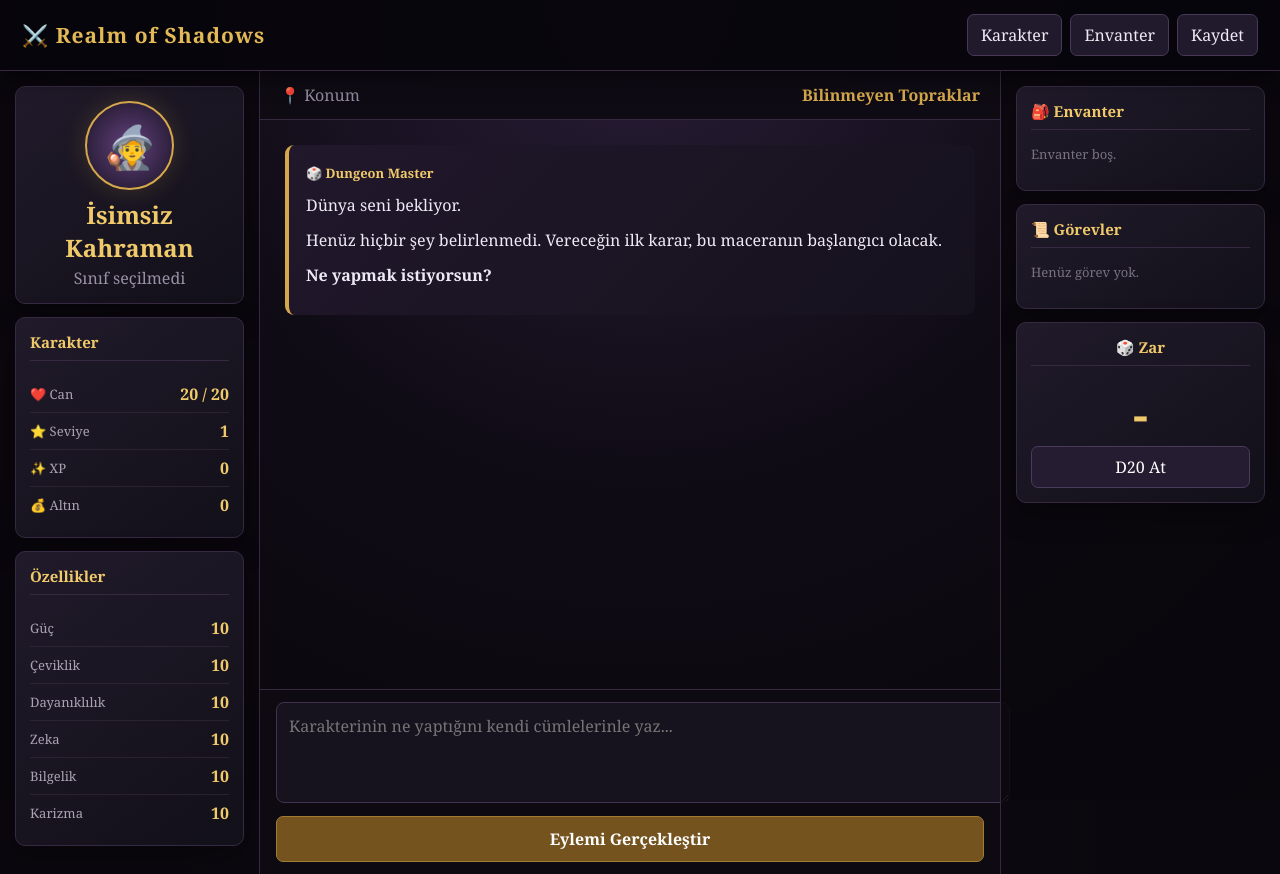
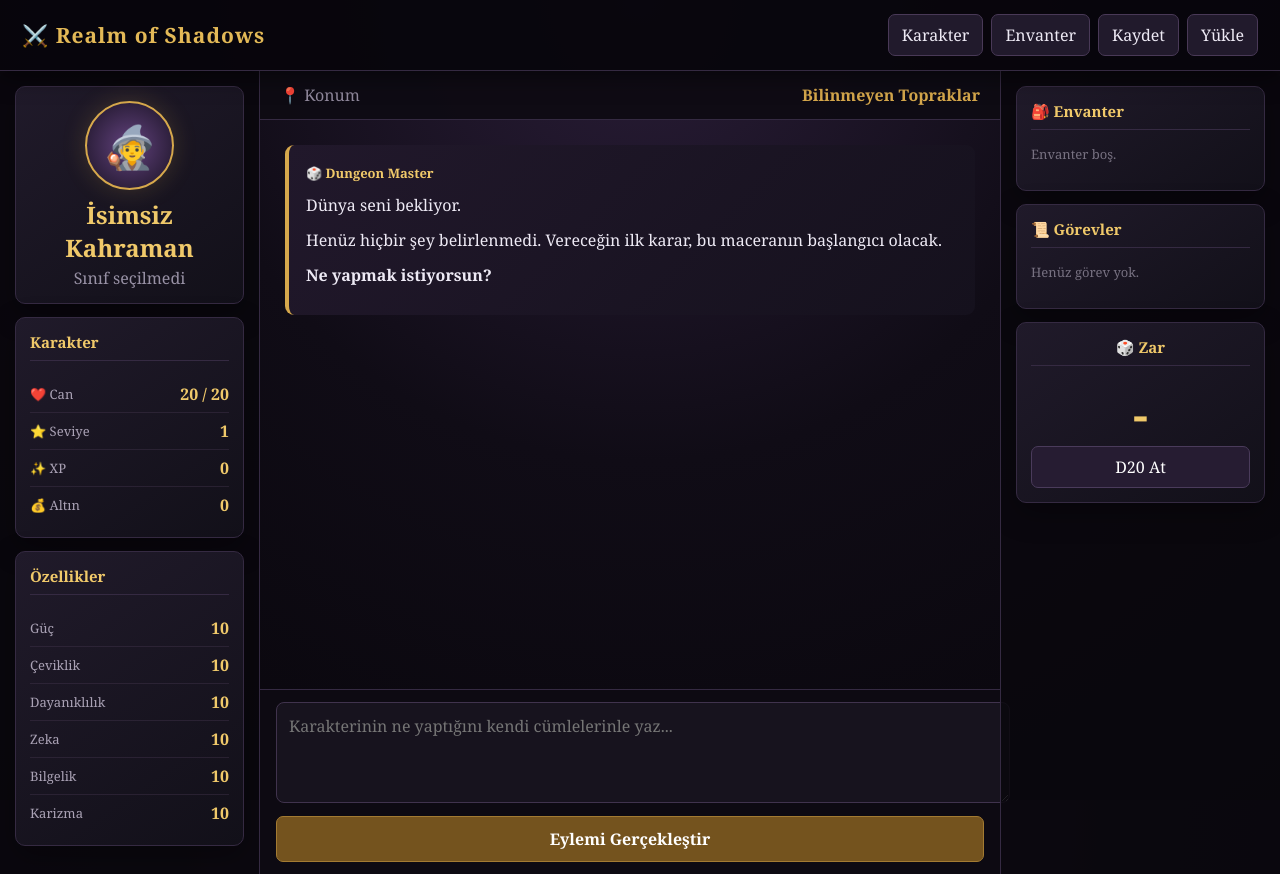
Before and after one commit to tugrulkaan12345-glitch/realm-of-shadows, a plain HTML site: page index.html in a window 1280 px wide. Drawn offline with Linux system fonts and the light colour scheme.

Commit message:
Update index.html

```diff
--- a/index.html
+++ b/index.html
@@ -37,7 +37,12 @@
         Kaydet
     </button>
 
+    <button id="loadButton">
+        Yükle
+    </button>
+
 </div>
+
 
     </header>
 
```
Lines whose indentation alone changed are shown as unchanged.
